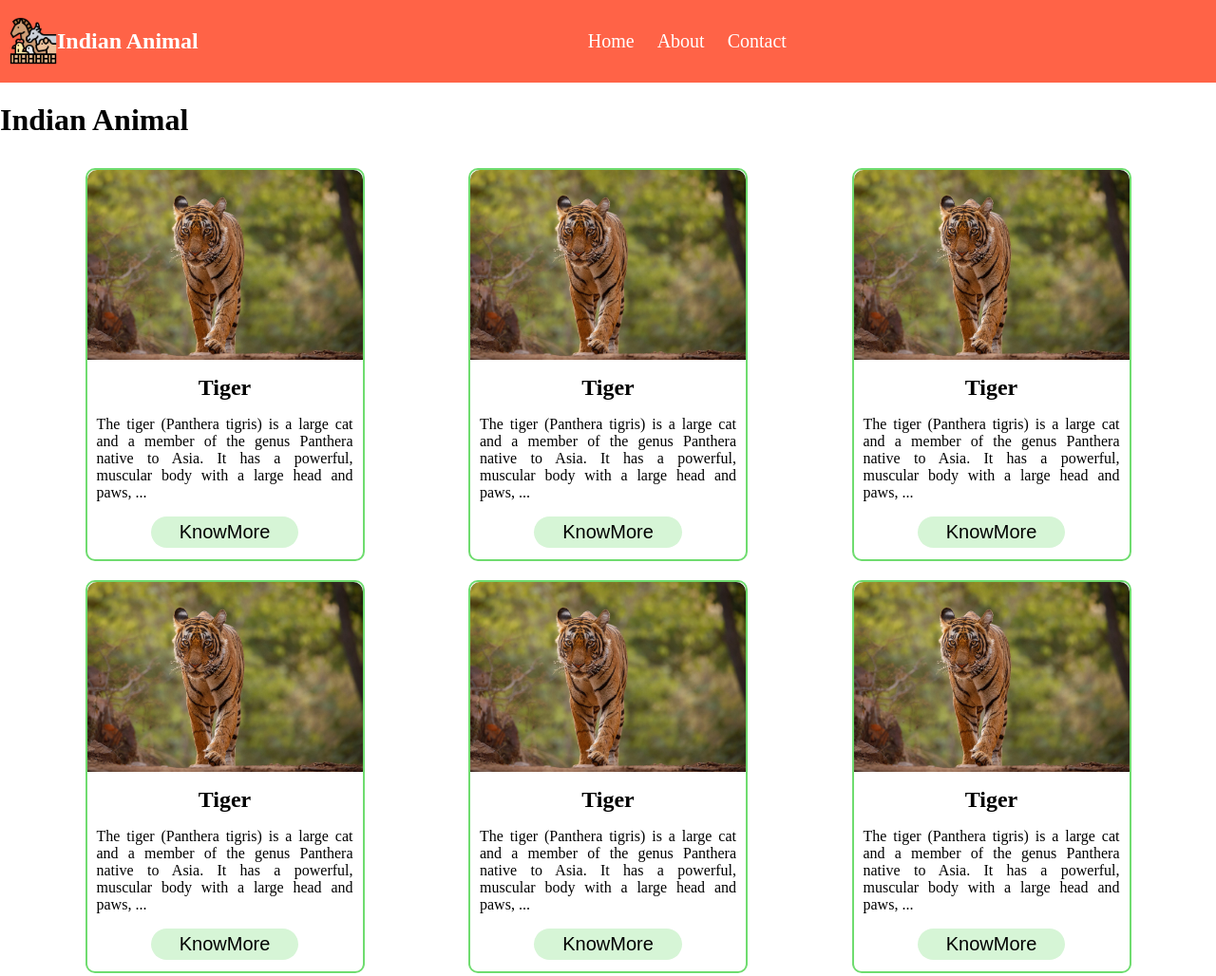
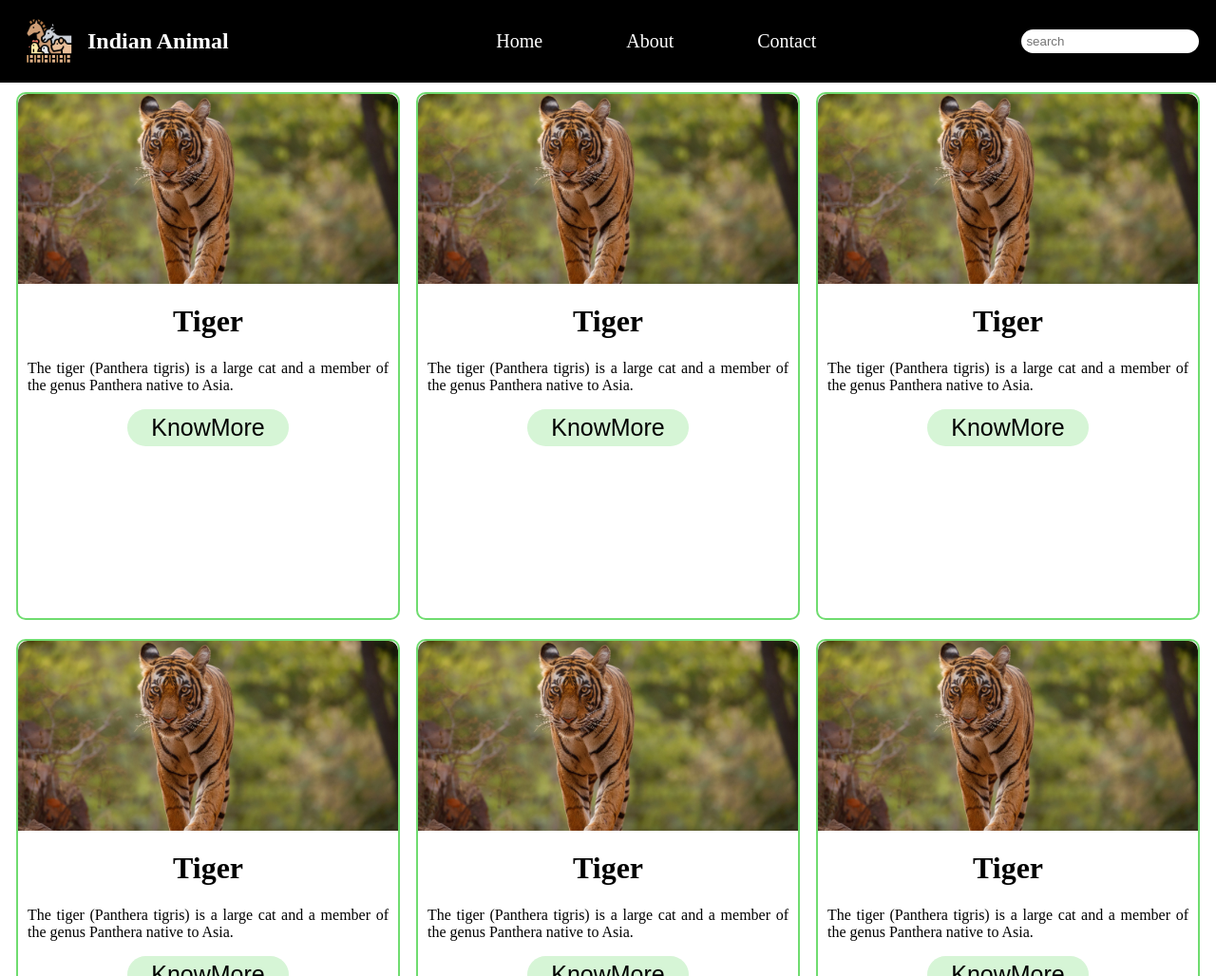
Before and after one commit to prasad2355/Navbar, a plain HTML site: page index.html in a window 1280 px wide. Shown: the top 1028 px of the page at 95% size. Drawn offline with Linux system fonts and the light colour scheme.

Commit message:
add complete website.

```diff
--- a/index.html
+++ b/index.html
@@ -6,184 +6,12 @@
     <meta name="viewport" content="width=device-width, initial-scale=1.0">
     <title>Document</title>
 </head>
-<style>
-    body{
-        padding: 0px;
-        margin: 0px;
-    }
-    .container {
-        display: flex;
-        flex-wrap: wrap;
-        justify-content: space-evenly;
-
-    }
-
-    .product-card {
-        height: 440px;
-        width: 400px;
-        margin: 10px 20px;
-        border: 2px solid #6fdc6f;
-        box-shadow: 0 0 10px rgba(0 0 0 0.5);
-        border-radius: 10px;
-
-    }
-
-    .product-img {
-        width: 100%;
-        margin: 0px auto;
-        display: block;
-        border-radius: 10px 10px 0 0;
-        height: 200px;
-        object-fit: cover;
-
-
-    }
-
-    .product-title {
-        text-align: center;
-    }
-
-    .product-description {
-        text-align: justify;
-        padding: 0px 10px;
-    }
-
-    .product-btn {
-        display: block;
-        margin: 0 auto;
-        font-size: 25px;
-        padding: 5px 25px;
-        background-color: #d6f5d6;
-        border-radius: 50px;
-        border: none;
-
-    }
-    .navbar{
-        background-color: black;
-        color: white;
-        padding: 10px;
-
-        position: sticky;
-        width: 100%;
-        top:0;
-        z-index: 100;
-        display: flex;
-        align-items: center;
-    }
-    .menu{
-        margin-left: 700px;
-    }
-    .search{
-        margin-left: 100px;
-    }
-    .Animal-logo{
-        height: 50px;
-    }
-    .brand{
-        display: flex;
-        align-items: center;
-    }
-    .menu-item{
-        color: #fff;
-        text-decoration: none;
-        font-size:20px;
-        margin: 0 10px;
-    }
-    .menu-item:hover{
-        text-decoration: underline;
-    }
-    .search-box{
-        padding: 5px 20px;
-        border-radius: 30px;
-        border: none;
-        margin-left: 200px;
-    }
-    .menu-icon{
-        height:50px;
-       display: none;
-    }
-    /*Mobile*/
-    @media(max-width:700px) {
-        .product-title {
-            text-align: left;
-            padding-left: 20px;
-            font-size: 22px;
-        }
-
-        .product-card {
-            width: 400px;
-            height: 400px;
-
-        }
-
-        .product-btn {
-            font-size: 20px;
-            padding: 5px 30px;
-        }
-
-        .product-description {
-            padding: 0 20px;
-            font-size: 16px;
-        }
-
-        .search-box{
-        display: none;
-    }
-    .menu{
-        display:none ;
-    }
-    .menu-icon{
-        display: block;
-        margin-left: auto;
-        margin-right:50px;
-    }
-
-    }
-
-    /*Tablet*/
-    @media(min-width:700px) and (max-width:1300px) {
-
-
-        .product-card{
-          height: 410px;
-          width: 290px;
-        }
-        .product-title{
-            font-size: 24px;
-        }
-        .product-description{
-            font-size: 16px;
-
-        }
-        .product-btn{
-            font-size:20px;
-            padding: 5px 30px;
-        }
-        .search-box{
-        display: none;
-    }
-     .navbar{
-        background-color: tomato;
-    }
-    .menu{
-        margin-left: 150px;
-    }
-
-    }
-
-   /*Laptop*/
-   @media  (min-width:1025px) and (max-width: 1524px){
-    .menu{
-        margin-left: 400px;
-    }
-
-   }
-</style>
+<link rel="stylesheet" href="style.css">
 
 <body>
-    <div class="navbar">
+    <div class="header">
         <div class="brand">
-        <img src="css/livestock.png" class="Animal-logo" alt="logo">
+            <img src="img/livestock.png" class="Animal-logo" alt="logo">
             <h2>Indian Animal</h2>
         </div>
 
@@ -193,82 +21,74 @@
             <a href="#" class="menu-item">Contact</a>
         </div>
         <div class="search">
-        <input type="text"  placeholder="search" class="search-box">
+            <input type="text" placeholder="search" class="search-box">
         </div>
-      <img src="css/menu.png" class="menu-icon"/>
+        <img src="img/menu.png" class="menu-icon" />
     </div>
-        <h1>Indian Animal</h1>
+
     <div class="container">
         <div class="product-card">
-            <img src="css/1137.jpg" class="product-img" alt=" imgg">
+            <img src="img/1137.jpg" class="product-img" alt=" imgg">
             <h1 class="product-title">Tiger</h1>
             <p class="product-description">The tiger (Panthera tigris) is a large cat and a member of the genus Panthera
-                native to Asia. It has a
-                powerful, muscular body with a large head and paws, ...</p>
+                native to Asia.</p>
             <button class="product-btn">KnowMore</button>
         </div>
 
         <div class="product-card">
-            <img src="css/1137.jpg" class="product-img" alt=" imgg">
+            <img src="img/1137.jpg" class="product-img" alt=" imgg">
             <h1 class="product-title">Tiger</h1>
             <p class="product-description">The tiger (Panthera tigris) is a large cat and a member of the genus Panthera
-                native to Asia. It has a
-                powerful, muscular body with a large head and paws, ...</p>
+                native to Asia.</p>
             <button class="product-btn">KnowMore</button>
         </div>
 
         <div class="product-card">
-            <img src="css/1137.jpg" class="product-img" alt=" imgg">
+            <img src="img/1137.jpg" class="product-img" alt=" imgg">
             <h1 class="product-title">Tiger</h1>
             <p class="product-description">The tiger (Panthera tigris) is a large cat and a member of the genus Panthera
-                native to Asia. It has a
-                powerful, muscular body with a large head and paws, ...</p>
+                native to Asia.</p>
             <button class="product-btn">KnowMore</button>
         </div>
 
         <div class="product-card">
-            <img src="css/1137.jpg" class="product-img" alt=" imgg">
+            <img src="img/1137.jpg" class="product-img" alt=" imgg">
             <h1 class="product-title">Tiger</h1>
             <p class="product-description">The tiger (Panthera tigris) is a large cat and a member of the genus Panthera
-                native to Asia. It has a
-                powerful, muscular body with a large head and paws, ...</p>
+                native to Asia.</p>
             <button class="product-btn">KnowMore</button>
         </div>
 
         <div class="product-card">
-            <img src="css/1137.jpg" class="product-img" alt=" imgg">
+            <img src="img/1137.jpg" class="product-img" alt=" imgg">
             <h1 class="product-title">Tiger</h1>
             <p class="product-description">The tiger (Panthera tigris) is a large cat and a member of the genus Panthera
-                native to Asia. It has a
-                powerful, muscular body with a large head and paws, ...</p>
+                native to Asia.</p>
             <button class="product-btn">KnowMore</button>
         </div>
 
         <div class="product-card">
-            <img src="css/1137.jpg" class="product-img" alt=" imgg">
+            <img src="img/1137.jpg" class="product-img" alt=" imgg">
             <h1 class="product-title">Tiger</h1>
             <p class="product-description">The tiger (Panthera tigris) is a large cat and a member of the genus Panthera
-                native to Asia. It has a
-                powerful, muscular body with a large head and paws, ...</p>
+                native to Asia.</p>
             <button class="product-btn">KnowMore</button>
         </div>
 
         <div class="product-card">
-            <img src="css/1137.jpg" class="product-img" alt=" imgg">
+            <img src="img/1137.jpg" class="product-img" alt=" imgg">
             <h1 class="product-title">Tiger</h1>
             <p class="product-description">The tiger (Panthera tigris) is a large cat and a member of the genus Panthera
-                native to Asia. It has a
-                powerful, muscular body with a large head and paws, ...</p>
+                native to Asia.</p>
             <button class="product-btn">KnowMore</button>
         </div>
 
 
         <div class="product-card">
-            <img src="css/1137.jpg" class="product-img" alt=" imgg">
+            <img src="img/1137.jpg" class="product-img" alt=" imgg">
             <h1 class="product-title">Tiger</h1>
             <p class="product-description">The tiger (Panthera tigris) is a large cat and a member of the genus Panthera
-                native to Asia. It has a
-                powerful, muscular body with a large head and paws, ...</p>
+                native to Asia.</p>
             <button class="product-btn">KnowMore</button>
         </div>
 
--- /dev/null
+++ b/style.css
@@ -0,0 +1,187 @@
+body{
+    padding: 0px;
+    margin: 0px;
+}
+.container {
+    display: flex;
+    flex-wrap: wrap;
+    justify-content: space-evenly;
+
+
+}
+
+.product-card {
+    height: 69vh;
+    width:50vh;
+    margin: 10px 0px;
+    border: 2px solid #6fdc6f;
+    box-shadow: 0 0 10px rgba(0 0 0 0.5);
+    border-radius: 10px;
+
+}
+
+.product-img {
+    width: 100%;
+    margin: 0px auto;
+    display: block;
+    border-radius: 10px 10px 0 0;
+    height: 200px;
+    object-fit: cover;
+
+
+}
+
+.product-title {
+    text-align: center;
+}
+
+.product-description {
+    text-align: justify;
+    padding: 0px 10px;
+}
+
+.product-btn {
+    display: block;
+    margin: 0 auto;
+    font-size: 25px;
+    padding: 5px 25px;
+    background-color: #d6f5d6;
+    border-radius: 50px;
+    border: none;
+
+}
+.header{
+    background-color: black;
+    color: white;
+    padding: 10px;
+
+    position: sticky;
+    width: 100%;
+    top:0;
+    z-index: 100;
+    display: flex;
+    align-items: center;
+}
+.menu{
+
+    display: flex;
+}
+.search{
+    width: 30px;
+
+}
+.Animal-logo{
+    height: 50px;
+    margin: 0px 2vh;
+}
+.brand{
+    display: flex;
+    align-items: center;
+    margin-right: 22vw;
+}
+.menu-item{
+    color: #fff;
+    text-decoration: none;
+    font-size:20px;
+    margin-right: 11vh;
+}
+.menu-item:hover{
+    text-decoration: underline;
+}
+.search-box{
+    padding: 5px;
+    border-radius: 30px;
+    border: none;
+
+    margin-left: 10vw;
+
+}
+.menu-icon{
+    height:50px;
+   display: none;
+}
+/*Mobile*/
+@media(max-width:600px) {
+    .product-title {
+        text-align: left;
+        padding-left: 20px;
+        font-size: 22px;
+    }
+
+    .product-card {
+        width: 400px;
+        height: 400px;
+
+    }
+
+    .product-btn {
+        font-size: 20px;
+        padding: 5px 30px;
+    }
+
+    .product-description {
+        padding: 0 20px;
+        font-size: 16px;
+    }
+
+    .search-box{
+    display: none;
+}
+.menu{
+    display:none ;
+    margin-right: 20vh;
+}
+.menu-icon{
+    display: block;
+    margin-left: auto;
+    margin-right:50px;
+}
+.heading{
+    font-size: 20px;
+    height: 20px;
+    width:15px;
+    margin:0px auto;
+}
+
+}
+
+/*Tablet*/
+@media(min-width:601px) and (max-width:900px) {
+
+
+    .product-card{
+      height: 410px;
+      width: 290px;
+    }
+    .product-title{
+        font-size: 24px;
+    }
+    .product-description{
+        font-size: 16px;
+
+    }
+    .product-btn{
+        font-size:20px;
+        padding: 5px 30px;
+    }
+    .search-box{
+    display: none;
+}
+ .navbar{
+    background-color: tomato;
+    display: flex;
+    justify-content: space-between;
+}
+.menu{
+    margin-left: none;
+}
+
+}
+
+/*Laptop*/
+@media  (min-width:901px) and (max-width: 1024px){
+.menu{
+    margin-left: none;
+}
+
+}
```
Also changed, not shown: img/1137.jpg (renamed from css/1137.jpg), img/livestock.png (renamed from css/livestock.png), img/menu.png (renamed from css/menu.png). Lines whose indentation alone changed are shown as unchanged.
